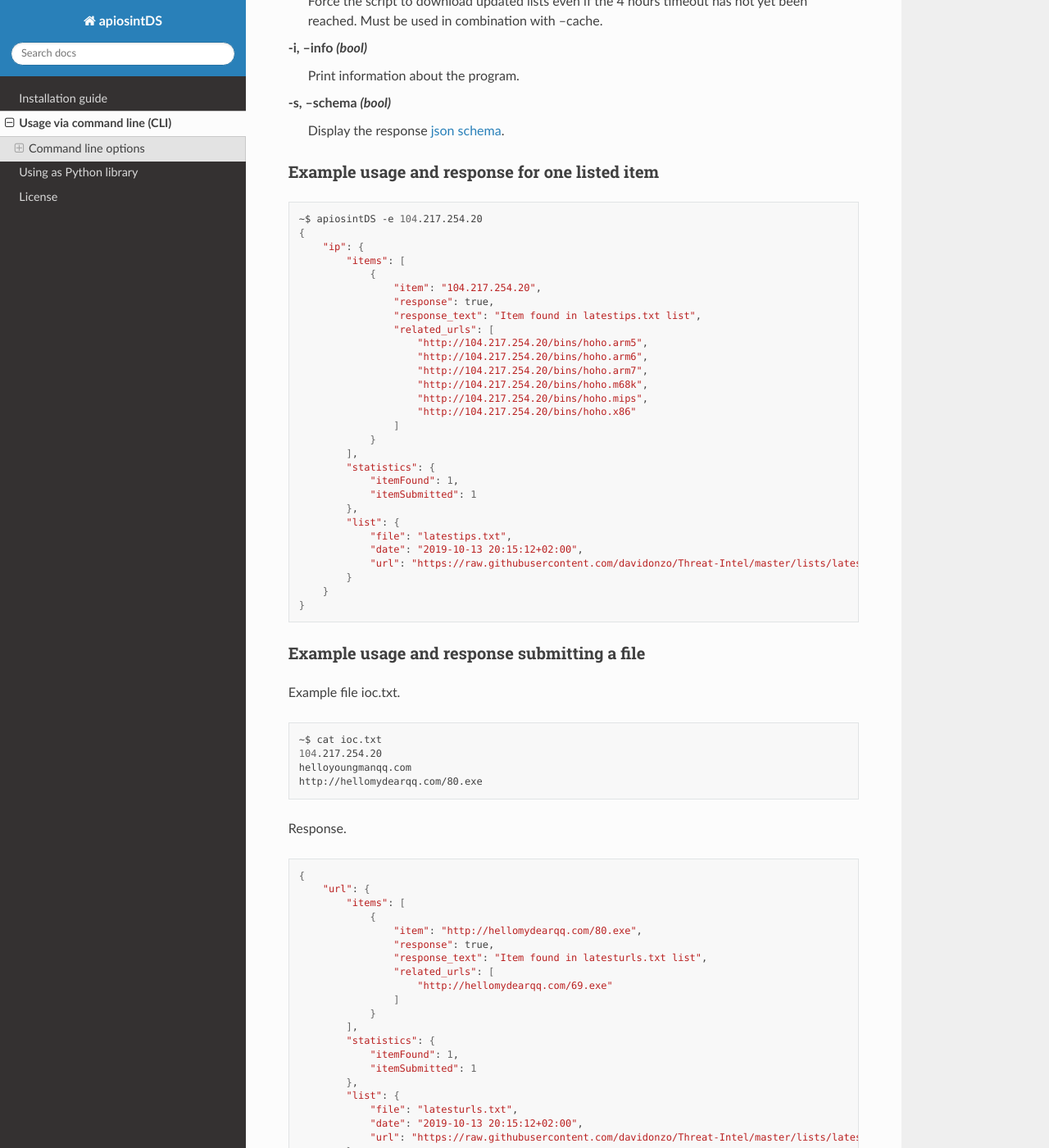
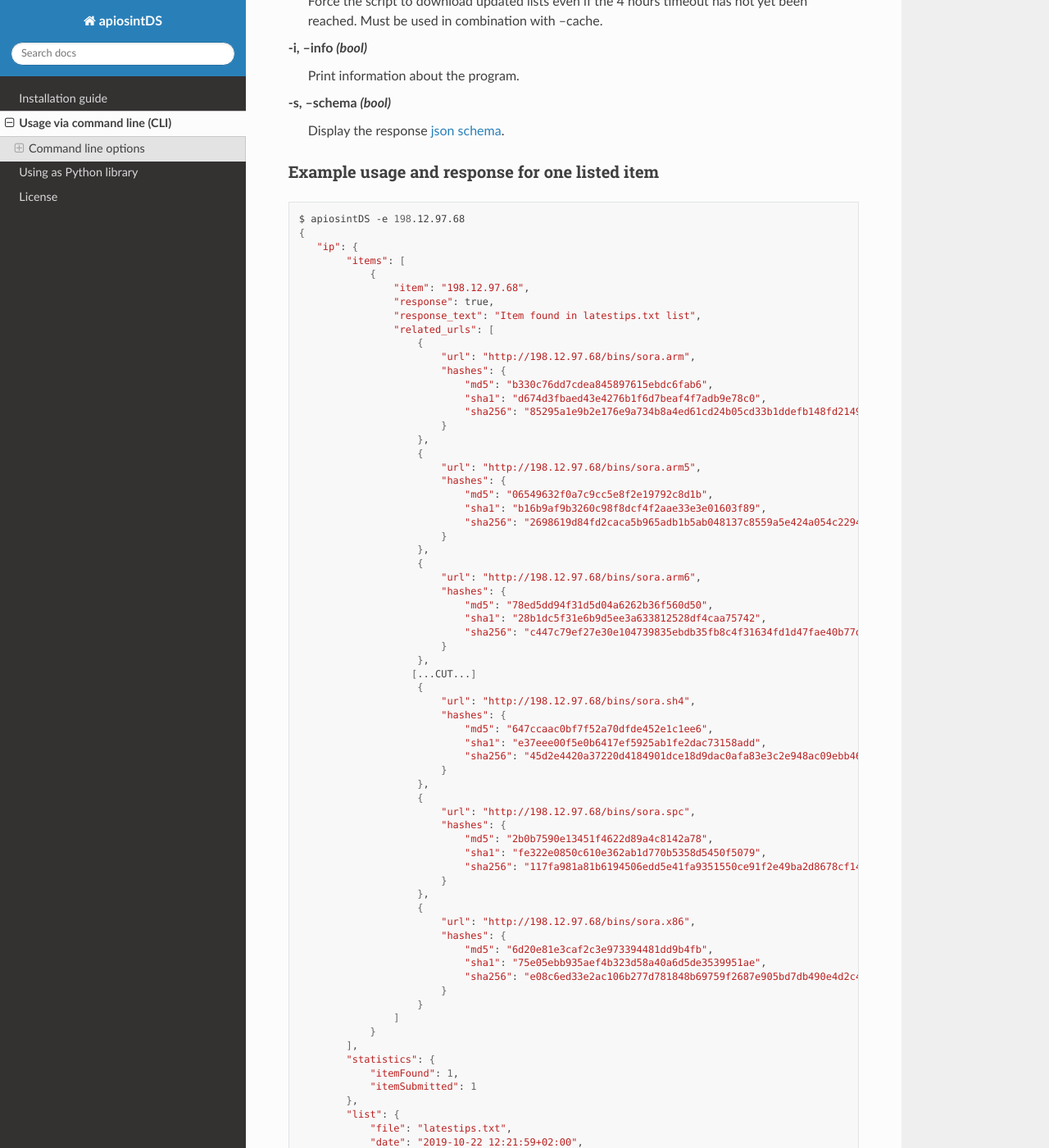
Before and after one commit to davidonzo/apiosintDS, a Sphinx documentation site: the page built from docs/source/userguidecli.rst, in a window 1280 px wide and 1400 px high, scrolled down 970 px. Shown: the whole window at 82% size. Built offline with Sphinx 7.4.7 and the Read the Docs theme 2.0.0, drawn with Linux system fonts in a browser that asks for light colours; pages that are not in the unit, such as notebooks, are missing from menus; some of the changed text lies outside the part shown.

```diff
--- a/docs/source/index.rst
+++ b/docs/source/index.rst
@@ -2,7 +2,7 @@
 apiosintDS
 ===========
 
-Latest stable release is v1.7 (:doc:`Changelog <changes>`)
+Latest stable release is **v1.8** (:doc:`Changelog <changes>`)
 
 **apiosintDS** is a python client library for public *API* lookup service over *OSINT* IoCs stored  at `DigitalSide Threat-Intel <https://osint.digitalside.it>`_ repository. It can be defined a **service as a library** tool designed to act both as a standard Python library to be included in your own Python application and as command line tools. Query can be performed against souspicious IPs, domains and urls. Data stored has a 7 days retention.
 
--- a/docs/source/userguideapi.rst
+++ b/docs/source/userguideapi.rst
@@ -12,7 +12,7 @@ Below a few examples of how to use **apiosintDS** in your code.
 	try:
 		OSINTCHECK = apiosintDS.request(
 					   	entities=['192.168.1.54',
-					   		  '10.12.12.10',
+					   		  '0a2d170abbf5031566377b01431e3b82d3426301',
 					   		  'somehost.ext',
 					   		  'http://www.example.com/malicious.exe'],
 					   	cache=True,
--- a/docs/source/userguidecli.rst
+++ b/docs/source/userguidecli.rst
@@ -14,8 +14,8 @@ Command line options
 -h, --help *(bool)*
 	Show the help and exit.
 
--e, --entity *[IPv4|domain|url]*
-	Single item to search. Supported entities are IPv4/FQDN/URLs. It can't be used in combination with the --file option.
+-e, --entity *[IPv4|domain|url|hash(['md5', 'sha1', 'sha256'])]*
+	Single item to search. Supported entities are IPv4/FQDN/URLs or file hashes in MD5, SHA1 or SHA256 format. It can't be used in combination with the --file option.
 
 -f, --file *[/path/to/file.txt]*
 	Path to file containing entities to search. Supported entities are IPv4/FQDN/URLs. It can't be used in combination with the --entity option.
@@ -47,21 +47,64 @@ Example usage and response for one listed item
 
 .. code-block:: bash
 
-	~$ apiosintDS -e 104.217.254.20
+	$ apiosintDS -e 198.12.97.68
 	{
-	    "ip": {
+	   "ip": {
 		"items": [
 		    {
-		        "item": "104.217.254.20",
+		        "item": "198.12.97.68",
 		        "response": true,
 		        "response_text": "Item found in latestips.txt list",
 		        "related_urls": [
-		            "http://104.217.254.20/bins/hoho.arm5",
-		            "http://104.217.254.20/bins/hoho.arm6",
-		            "http://104.217.254.20/bins/hoho.arm7",
-		            "http://104.217.254.20/bins/hoho.m68k",
-		            "http://104.217.254.20/bins/hoho.mips",
-		            "http://104.217.254.20/bins/hoho.x86"
+		            {
+		                "url": "http://198.12.97.68/bins/sora.arm",
+		                "hashes": {
+		                    "md5": "b330c76dd7cdea845897615ebdc6fab6",
+		                    "sha1": "d674d3fbaed43e4276b1f6d7beaf4f7adb9e78c0",
+		                    "sha256": "85295a1e9b2e176e9a734b8a4ed61cd24b05cd33b1ddefb148fd2149f324e81a"
+		                }
+		            },
+		            {
+		                "url": "http://198.12.97.68/bins/sora.arm5",
+		                "hashes": {
+		                    "md5": "06549632f0a7c9cc5e8f2e19792c8d1b",
+		                    "sha1": "b16b9af9b3260c98f8dcf4f2aae33e3e01603f89",
+		                    "sha256": "2698619d84fd2caca5b965adb1b5ab048137c8559a5e424a054c2294bb935a31"
+		                }
+		            },
+		            {
+		                "url": "http://198.12.97.68/bins/sora.arm6",
+		                "hashes": {
+		                    "md5": "78ed5dd94f31d5d04a6262b36f560d50",
+		                    "sha1": "28b1dc5f31e6b9d5ee3a633812528df4caa75742",
+		                    "sha256": "c447c79ef27e30e104739835ebdb35fb8c4f31634fd1d47fae40b77d05201123"
+		                }
+		            },
+		           [...CUT...]
+		            {
+		                "url": "http://198.12.97.68/bins/sora.sh4",
+		                "hashes": {
+		                    "md5": "647ccaac0bf7f52a70dfde452e1c1ee6",
+		                    "sha1": "e37eee00f5e0b6417ef5925ab1fe2dac73158add",
+		                    "sha256": "45d2e4420a37220d4184901dce18d9dac0afa83e3c2e948ac09ebb4635048993"
+		                }
+		            },
+		            {
+		                "url": "http://198.12.97.68/bins/sora.spc",
+		                "hashes": {
+		                    "md5": "2b0b7590e13451f4622d89a4c8142a78",
+		                    "sha1": "fe322e0850c610e362ab1d770b5358d5450f5079",
+		                    "sha256": "117fa981a81b6194506edd5e41fa9351550ce91f2e49ba2d8678cf14cd73eafa"
+		                }
+		            },
+		            {
+		                "url": "http://198.12.97.68/bins/sora.x86",
+		                "hashes": {
+		                    "md5": "6d20e81e3caf2c3e973394481dd9b4fb",
+		                    "sha1": "75e05ebb935aef4b323d58a40a6d5de3539951ae",
+		                    "sha256": "e08c6ed33e2ac106b277d781848b69759f2687e905bd7db490e4d2c481a81471"
+		                }
+		            }
 		        ]
 		    }
 		],
@@ -71,11 +114,10 @@ Example usage and response for one listed item
 		},
 		"list": {
 		    "file": "latestips.txt",
-		    "date": "2019-10-13 20:15:12+02:00",
+		    "date": "2019-10-22 12:21:59+02:00",
 		    "url": "https://raw.githubusercontent.com/davidonzo/Threat-Intel/master/lists/latestips.txt"
 		}
 	    }
-	}
 
 Example usage and response submitting a file
 ============================================
@@ -100,8 +144,20 @@ Response.
 		        "item": "http://hellomydearqq.com/80.exe",
 		        "response": true,
 		        "response_text": "Item found in latesturls.txt list",
+		        "hashes": {
+		            "md5": "d41d8cd98f00b204e9800998ecf8427e",
+		            "sha1": "da39a3ee5e6b4b0d3255bfef95601890afd80709",
+		            "sha256": "e3b0c44298fc1c149afbf4c8996fb92427ae41e4649b934ca495991b7852b855"
+		        },
 		        "related_urls": [
-		            "http://hellomydearqq.com/69.exe"
+		            {
+		                "url": "http://hellomydearqq.com/69.exe",
+		                "hashes": {
+		                    "md5": "d41d8cd98f00b204e9800998ecf8427e",
+		                    "sha1": "da39a3ee5e6b4b0d3255bfef95601890afd80709",
+		                    "sha256": "e3b0c44298fc1c149afbf4c8996fb92427ae41e4649b934ca495991b7852b855"
+		                }
+		            }
 		        ]
 		    }
 		],
@@ -111,33 +167,19 @@ Response.
 		},
 		"list": {
 		    "file": "latesturls.txt",
-		    "date": "2019-10-13 20:15:12+02:00",
+		    "date": "2019-10-22 12:21:59+02:00",
 		    "url": "https://raw.githubusercontent.com/davidonzo/Threat-Intel/master/lists/latesturls.txt"
 		}
 	    },
 	    "ip": {
-		"items": [
-		    {
-		        "item": "104.217.254.20",
-		        "response": true,
-		        "response_text": "Item found in latestips.txt list",
-		        "related_urls": [
-		            "http://104.217.254.20/bins/hoho.arm5",
-		            "http://104.217.254.20/bins/hoho.arm6",
-		            "http://104.217.254.20/bins/hoho.arm7",
-		            "http://104.217.254.20/bins/hoho.m68k",
-		            "http://104.217.254.20/bins/hoho.mips",
-		            "http://104.217.254.20/bins/hoho.x86"
-		        ]
-		    }
-		],
+		"items": [],
 		"statistics": {
-		    "itemFound": 1,
+		    "itemFound": 0,
 		    "itemSubmitted": 1
 		},
 		"list": {
 		    "file": "latestips.txt",
-		    "date": "2019-10-13 20:15:12+02:00",
+		    "date": "2019-10-22 12:21:59+02:00",
 		    "url": "https://raw.githubusercontent.com/davidonzo/Threat-Intel/master/lists/latestips.txt"
 		}
 	    },
@@ -148,24 +190,31 @@ Response.
 		        "response": true,
 		        "response_text": "Item found in latestdomains.txt list",
 		        "related_urls": [
-		            "http://helloyoungmanqq.com/25.exe",
-		            "http://helloyoungmanqq.com/26.exe",
-		            "http://helloyoungmanqq.com/34.exe",
-		            "http://helloyoungmanqq.com/34.jpg",
-		            "http://helloyoungmanqq.com/45.exe",
-		            "http://helloyoungmanqq.com/45.jpg",
-		            "http://helloyoungmanqq.com/59.exe",
-		            "http://helloyoungmanqq.com/59.jpg",
-		            "http://helloyoungmanqq.com/70.exe",
-		            "http://helloyoungmanqq.com/70.jpg",
-		            "http://helloyoungmanqq.com/80.exe",
-		            "http://helloyoungmanqq.com/80.jpg",
-		            "http://helloyoungmanqq.com/85.exe",
-		            "http://helloyoungmanqq.com/85.jpg",
-		            "http://helloyoungmanqq.com/87.exe",
-		            "http://helloyoungmanqq.com/87.jpg",
-		            "http://helloyoungmanqq.com/93.exe",
-		            "http://helloyoungmanqq.com/93.jpg"
+		            {
+		                "url": "http://helloyoungmanqq.com/25.exe",
+		                "hashes": {
+		                    "md5": "d41d8cd98f00b204e9800998ecf8427e",
+		                    "sha1": "da39a3ee5e6b4b0d3255bfef95601890afd80709",
+		                    "sha256": "e3b0c44298fc1c149afbf4c8996fb92427ae41e4649b934ca495991b7852b855"
+		                }
+		            },
+		           [...CUT...]
+		            {
+		                "url": "http://helloyoungmanqq.com/93.exe",
+		                "hashes": {
+		                    "md5": "d41d8cd98f00b204e9800998ecf8427e",
+		                    "sha1": "da39a3ee5e6b4b0d3255bfef95601890afd80709",
+		                    "sha256": "e3b0c44298fc1c149afbf4c8996fb92427ae41e4649b934ca495991b7852b855"
+		                }
+		            },
+		            {
+		                "url": "http://helloyoungmanqq.com/93.jpg",
+		                "hashes": {
+		                    "md5": "d41d8cd98f00b204e9800998ecf8427e",
+		                    "sha1": "da39a3ee5e6b4b0d3255bfef95601890afd80709",
+		                    "sha256": "e3b0c44298fc1c149afbf4c8996fb92427ae41e4649b934ca495991b7852b855"
+		                }
+		            }
 		        ]
 		    }
 		],
@@ -175,8 +224,35 @@ Response.
 		},
 		"list": {
 		    "file": "latestdomains.txt",
-		    "date": "2019-10-13 20:15:12+02:00",
+		    "date": "2019-10-22 12:21:59+02:00",
 		    "url": "https://raw.githubusercontent.com/davidonzo/Threat-Intel/master/lists/latestdomains.txt"
+		}
+	    },
+	    "hash": {
+		"items": [
+		    {
+		        "item": "9bd12a7cae1de183192bbb2d55fcd3b81fdc51d8",
+		        "response": true,
+		        "response_text": "Item found in latesthashs.txt list",
+		        "hashes": {
+		            "md5": "09a1a8ac5e3c7875089713570937a7d7",
+		            "sha1": "9bd12a7cae1de183192bbb2d55fcd3b81fdc51d8",
+		            "sha256": "7fc543adcebae77a2d11726151082a5b8cce3114443f15d3ae52613126304c5d"
+		        },
+		        "related_urls": [
+		            "http://www.biobharati.com/wp-content/y3a/",
+		            "http://lemongrasshostel.net/sdlkitj8kfd/j2y/"
+		        ]
+		    }
+		],
+		"statistics": {
+		    "itemFound": 1,
+		    "itemSubmitted": 1
+		},
+		"list": {
+		    "file": "latesthashs.txt",
+		    "date": "2019-10-22 12:22:00+02:00",
+		    "url": "https://raw.githubusercontent.com/davidonzo/Threat-Intel/master/lists/latesthashes.txt"
 		}
 	    }
 	}
--- a/setup.py
+++ b/setup.py
@@ -25,7 +25,7 @@ with open("DESCRIPTION.md", "r") as fh:
     mylong_description = fh.read()
 scriptinfo = {"scriptname": "apiosintDS",
               "majorversion": "1",
-              "minorversion": "7",
+              "minorversion": "8",
               "license": "MIT",
               "licenseurl": "https://raw.githubusercontent.com/davidonzo/Threat-Intel/master/LICENSE",
               "author": "Davide Baglieri",
@@ -42,7 +42,7 @@ setup(
 	python_requires='>3.5.2',
 	version=scriptinfo["majorversion"]+"."+scriptinfo["minorversion"],
 	url=scriptinfo["DSGitHubHP"],
-	description="On demand query API for OSINT.digitalside.it project. You can query for souspicious domains, urls and IPv4.",
+	description="On demand query API for OSINT.digitalside.it project. You can query for souspicious domains, urls, IPv4 and file hashes.",
 	long_description=mylong_description,
 	long_description_content_type="text/markdown",
 	license=scriptinfo["license"],
```
Also changed, not shown: other parts of docs/source/userguidecli.rst (+2 -0 lines), CHANGELOG.rst (+11 -2 lines), DESCRIPTION.md (+1 -1 lines), README.md (+82 -66 lines), docs/source/contents.rst (+1 -22 lines), 4 other files.
